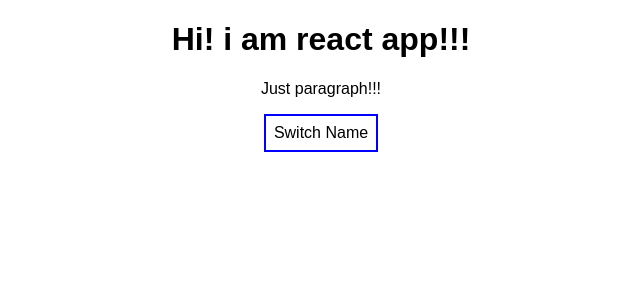
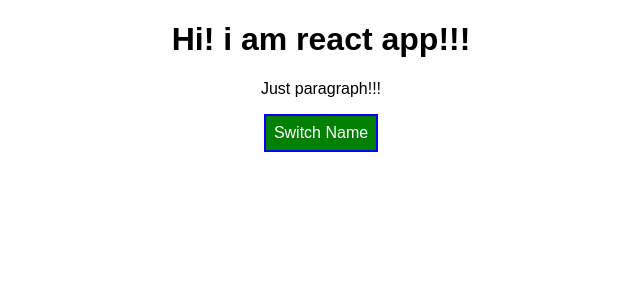
Before and after one commit to VKuzmich/my-app, a React (Create React App) app: page / in a window 1280 px wide. Shown: the top 300 px of the page, without its empty margins (319-959 px from the left). Built offline with nearby package versions, Linux system fonts and the light colour scheme.

Commit message:
00068 add radium for hover

```diff
--- a/package.json
+++ b/package.json
@@ -6,9 +6,11 @@
     "@testing-library/jest-dom": "^5.11.4",
     "@testing-library/react": "^11.1.0",
     "@testing-library/user-event": "^12.1.10",
+    "radium": "^0.26.1",
     "react": "^17.0.1",
     "react-dom": "^17.0.1",
     "react-scripts": "4.0.3",
+    "react-tinder-card": "^1.3.1",
     "web-vitals": "^1.0.1"
   },
   "scripts": {
--- a/src/App.css
+++ b/src/App.css
@@ -1,3 +1,11 @@
 .App {
   text-align: center;
 }
+
+.red {
+  color: red;
+}
+
+.bold {
+  font-weight: bold;
+}
--- a/src/App.js
+++ b/src/App.js
@@ -1,5 +1,6 @@
 import React, { Component } from 'react';
 import './App.css';
+import Radium from 'radium';
 // import UserInput from './UserInput/UserInput';
 // import UserOutput from './UserOutput/UserOutput';
 import Person from './Person/Person';
@@ -73,11 +74,16 @@ class App extends Component {
 
     render() {
       const style = {
-          backgroundColor: "white",
+          backgroundColor: "green",
+          color: 'white',
           font: 'inherit',
           border: "2px solid blue",
           padding: '8px',
-          cursor: 'pointer'
+          cursor: 'pointer',
+          ':hover': {
+              backgroundColor: 'lightgreen',
+              color: 'black'
+          }
       };
 
       let persons = null
@@ -96,13 +102,26 @@ class App extends Component {
                   })}
 
               </div>
-          )
+          );
+          style.backgroundColor = 'red';
+          style[':hover'] = {
+              backgroundColor: 'salmon',
+              color: 'black'
+          }
+      }
+
+      const classes = [];
+      if (this.state.persons.length <= 2) {
+          classes.push('red');
+      }
+      if (this.state.persons.length <= 1) {
+          classes.push("bold")
       }
 
       return (
           <div className="App">
             <h1>Hi! i am react app!!!</h1>
-            <p>Just paragraph!!!</p>
+            <p className={classes.join(' ')}>Just paragraph!!!</p>
             <button
                 style={style}
                 onClick={this.togglePersonsHandler}>Switch Name</button>
@@ -115,4 +134,4 @@ class App extends Component {
     }
 }
 
-export default App;
+export default Radium(App);
--- a/src/Person/Person.js
+++ b/src/Person/Person.js
@@ -1,4 +1,5 @@
 import React from 'react';
+import Radium from 'radium';
 import './Person.css';
 
 const person = (props) => {
@@ -11,4 +12,4 @@ const person = (props) => {
 
     )
 };
-export default person;
+export default Radium(person);
```
Also changed, not shown: 2 other files (tests, documents, lock files or other folders).
